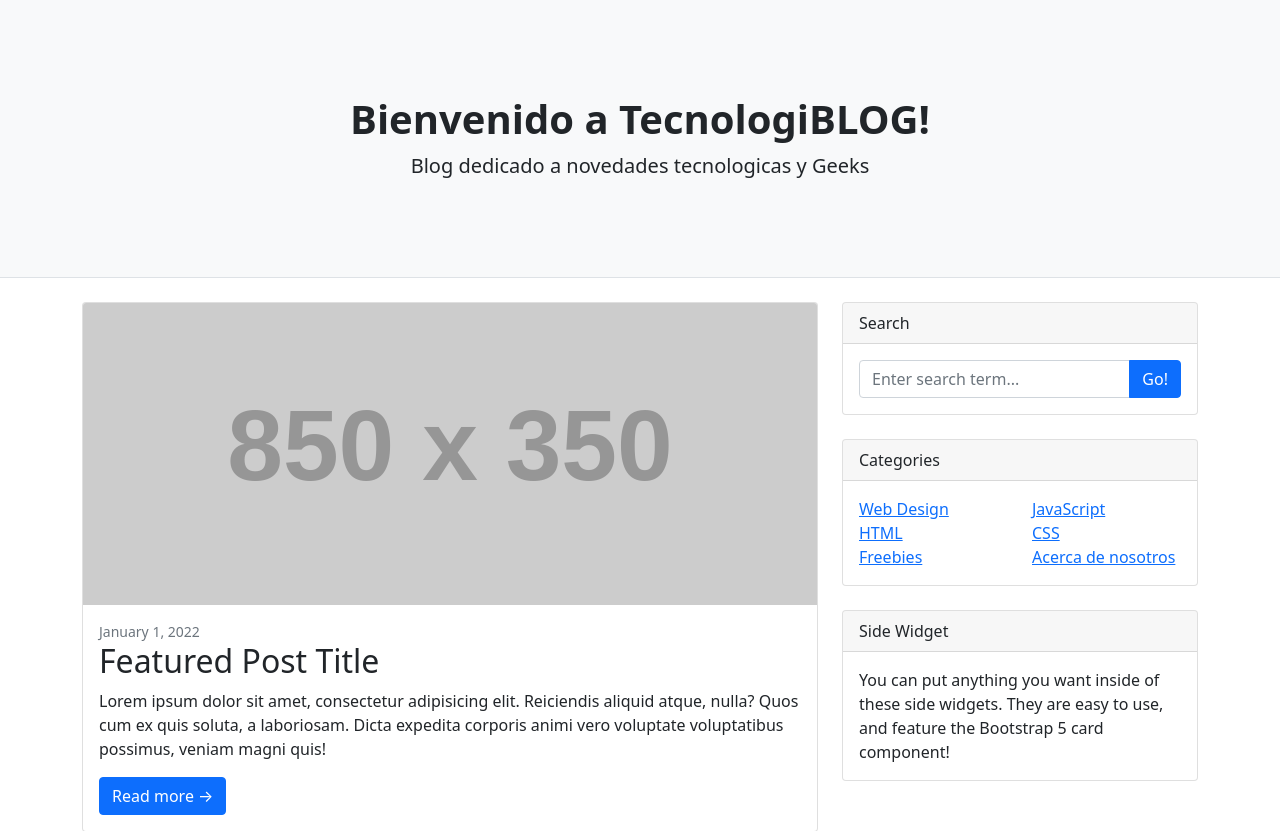
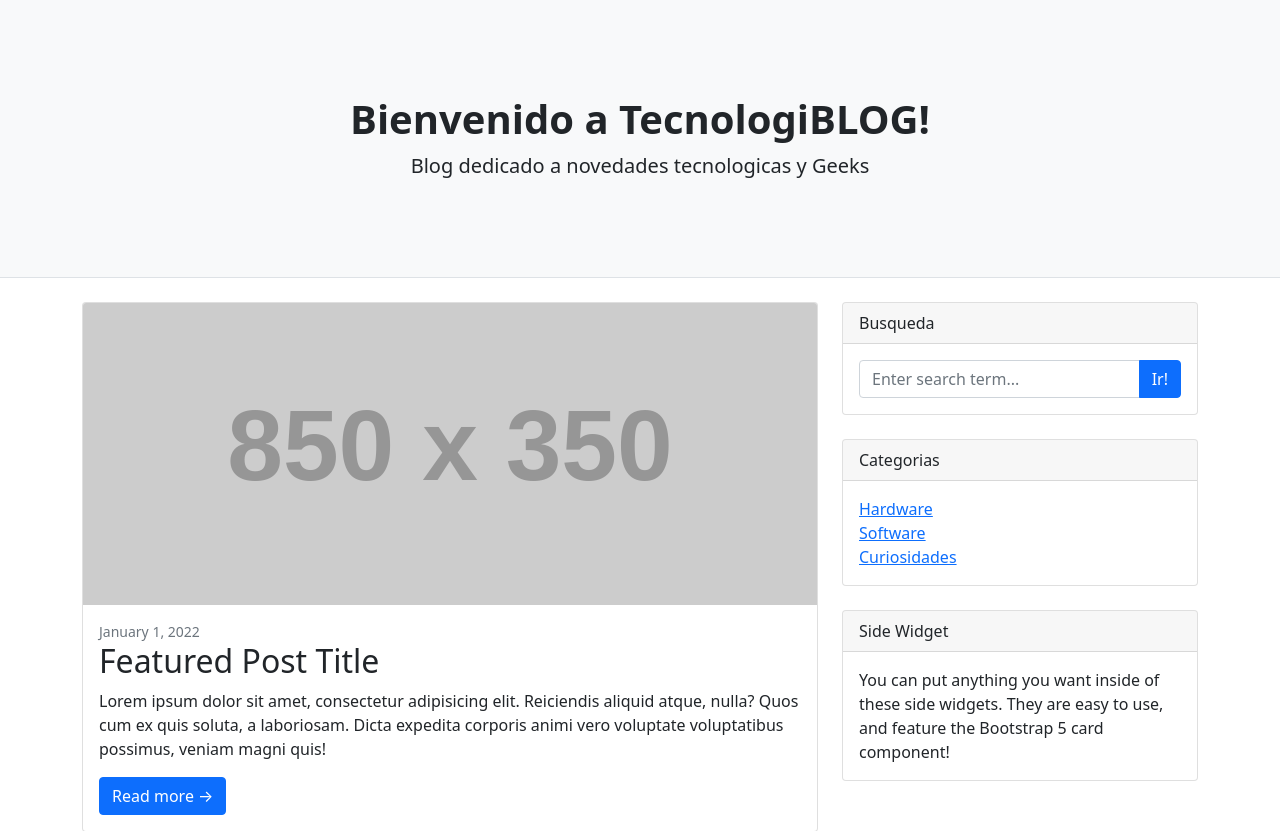
Before and after one commit to ArielPerez23/EntregaFinal-Perez-Botti-Barcia, a Django app: page / in a window 1280 px wide. Shown: the part 57-888 px from the top of the page. Run offline with Django 4.2, Linux system fonts and the light colour scheme; grey boxes labelled with a size stand in for pictures from a placeholder-image service; some libraries are stand-ins or nearby versions.

Commit message:
links a cada pagina

```diff
--- a/blog/templates/blog/index.html
+++ b/blog/templates/blog/index.html
@@ -95,33 +95,27 @@ Inicio - Blog
         <div class="col-lg-4">
             <!-- Search widget-->
             <div class="card mb-4">
-                <div class="card-header">Search</div>
+                <div class="card-header">Busqueda</div>
                 <div class="card-body">
                     <div class="input-group">
                         <input class="form-control" type="text" placeholder="Enter search term..." aria-label="Enter search term..." aria-describedby="button-search" />
-                        <button class="btn btn-primary" id="button-search" type="button">Go!</button>
+                        <button class="btn btn-primary" id="button-search" type="button">Ir!</button>
                     </div>
                 </div>
             </div>
             <!-- Categories widget-->
             <div class="card mb-4">
-                <div class="card-header">Categories</div>
+                <div class="card-header">Categorias</div>
                 <div class="card-body">
                     <div class="row">
                         <div class="col-sm-6">
                             <ul class="list-unstyled mb-0">
-                                <li><a href="#!">Web Design</a></li>
-                                <li><a href="#!">HTML</a></li>
-                                <li><a href="#!">Freebies</a></li>
+                                <li><a href="{% url 'hardware' %}">Hardware</a></li>
+                                <li><a href="{% url 'software' %}">Software</a></li>
+                                <li><a href="{% url 'curiosidades' %}">Curiosidades</a></li>
                             </ul>
                         </div>
-                        <div class="col-sm-6">
-                            <ul class="list-unstyled mb-0">
-                                <li><a href="#!">JavaScript</a></li>
-                                <li><a href="#!">CSS</a></li>
-                                <li><a href="{% url 'about' %}">Acerca de nosotros</a></li> <!--temporal -->
-                            </ul>
-                        </div>
+
                     </div>
                 </div>
             </div>
```
